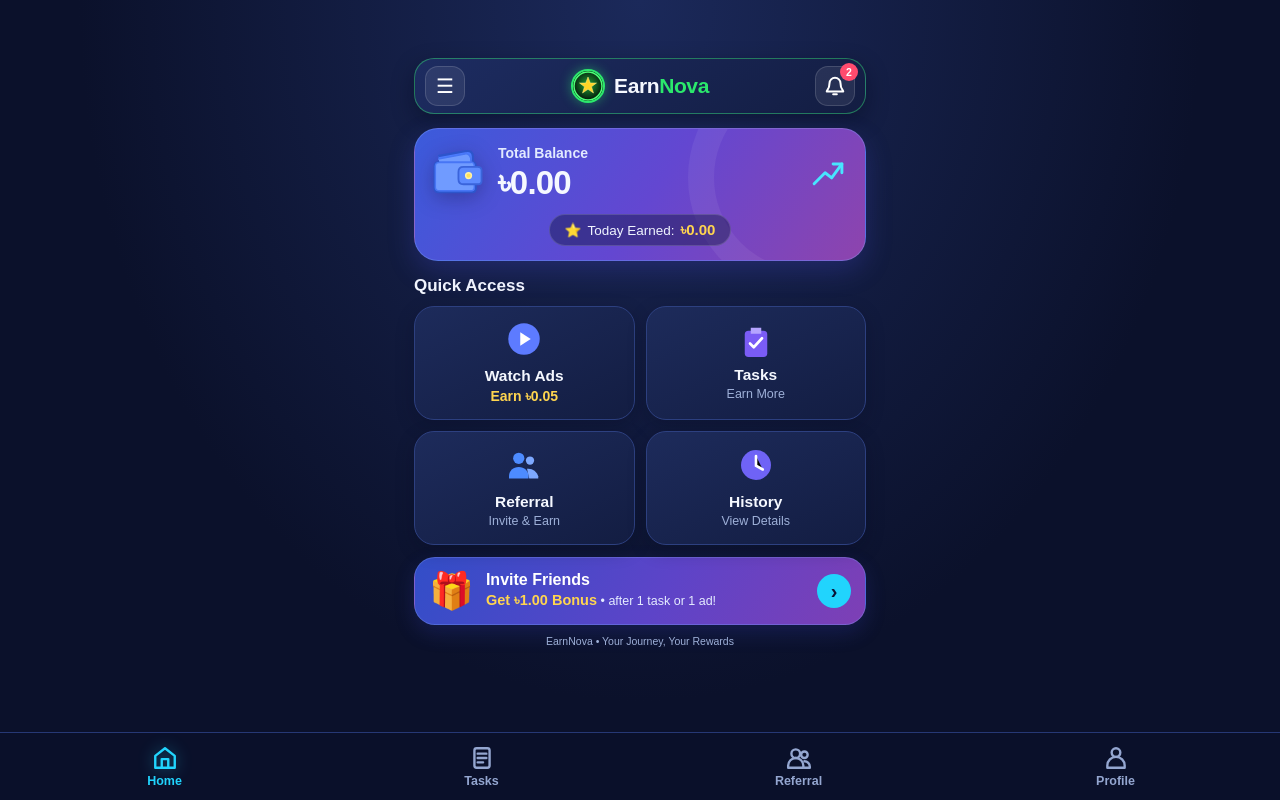
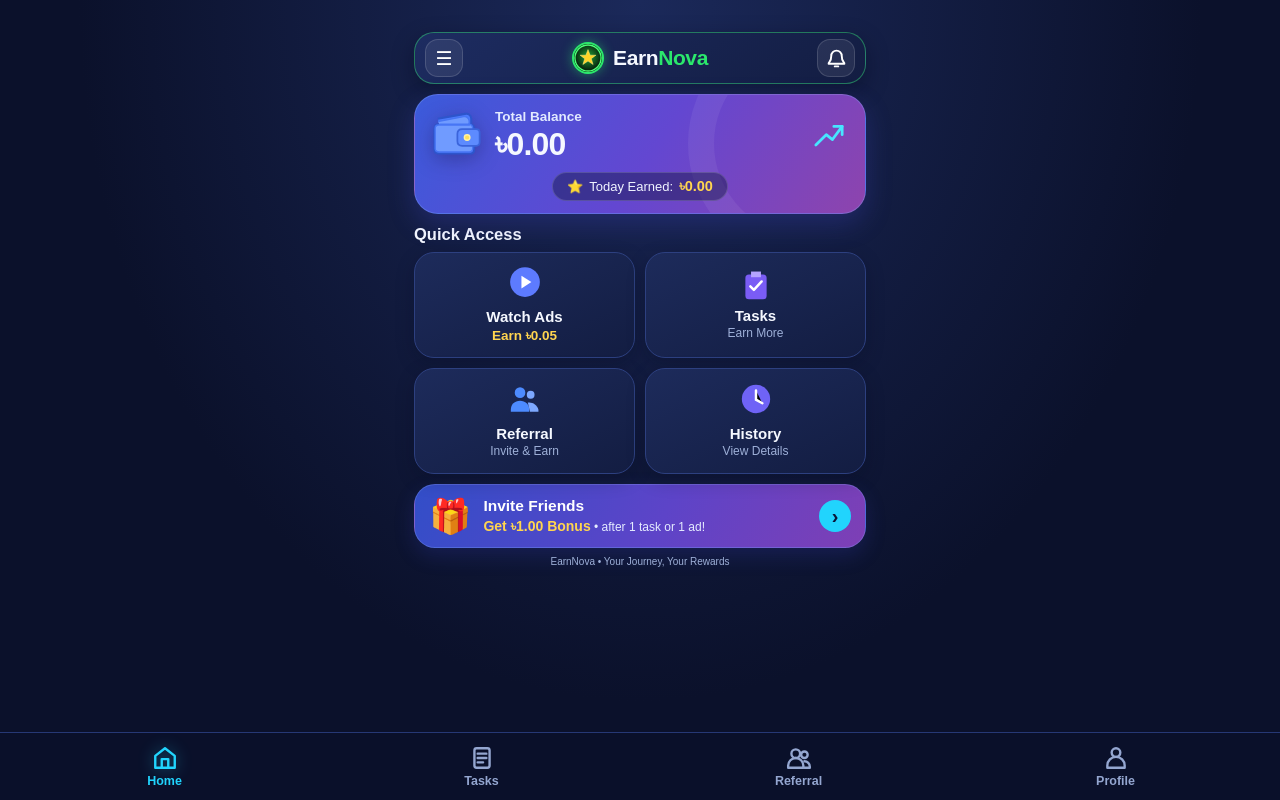
Before and after one commit to raihancreation999/EarnNova, a website: page public/index.html in a window 1280 px wide. Drawn offline with Linux system fonts and the light colour scheme.

Commit message:
Update index.html

```diff
--- a/public/index.html
+++ b/public/index.html
@@ -17,13 +17,13 @@ body{
  background:radial-gradient(ellipse at 50% 0%,#1B295A 0%,var(--bg) 62%);
  color:var(--text);
  min-height:100vh;
- padding-top:calc(52px + env(safe-area-inset-top));
+ padding-top:calc(30px + env(safe-area-inset-top));
  padding-bottom:calc(84px + env(safe-area-inset-bottom));
 }
 button{font-family:inherit;cursor:pointer}
-.container{width:100%;max-width:480px;margin:auto;padding:6px 14px 14px}
+.container{width:100%;max-width:480px;margin:auto;padding:2px 14px 12px}
 
-/* Top Separate Header Box (Menu + Custom Logo + Bell only, no support icon) */
+/* Top Separate Header Box (Menu + Custom Logo + Bell only) */
 .header-box{
  display:grid;
  grid-template-columns:44px 1fr 44px;
@@ -32,8 +32,8 @@ button{font-family:inherit;cursor:pointer}
  background:linear-gradient(145deg,#1D2C61,#131D42);
  border:1.5px solid rgba(53,231,120,.45);
  border-radius:20px;
- padding:7px 10px;
- margin-bottom:14px;
+ padding:6px 10px;
+ margin-bottom:10px;
  box-shadow:0 8px 22px rgba(4,8,26,.4);
 }
 .header-menu,.notification-btn{
@@ -44,11 +44,11 @@ button{font-family:inherit;cursor:pointer}
  display:grid;
  place-items:center;
  position:relative;
- width:40px;
- height:40px;
+ width:38px;
+ height:38px;
 }
-.header-menu{font-size:20px}
-.notification-btn{font-size:20px}
+.header-menu{font-size:19px}
+.notification-btn{font-size:19px}
 .logo{
  display:flex;
  justify-content:center;
@@ -60,8 +60,8 @@ button{font-family:inherit;cursor:pointer}
  min-width:0;
 }
 .logo-img{
- width:34px;
- height:34px;
+ width:32px;
+ height:32px;
  border-radius:50%;
  object-fit:cover;
  border:2px solid #2BE86C;
@@ -72,25 +72,11 @@ button{font-family:inherit;cursor:pointer}
 .logo span{color:#2BE86C}
 .header-actions{display:flex;justify-content:flex-end}
 .icon-svg{width:1em;height:1em;display:block;stroke:currentColor;fill:none;stroke-width:2.2;stroke-linecap:round;stroke-linejoin:round}
-.notification-btn .icon-svg{width:22px;height:22px}
-.notification-dot{
- position:absolute;
- top:-4px;
- right:-4px;
- background:#FF4B6E;
- color:#fff;
- font-size:10.5px;
- font-weight:bold;
- width:18px;
- height:18px;
- border-radius:50%;
- display:grid;
- place-items:center;
-}
+.notification-btn .icon-svg{width:21px;height:21px}
 
-.wallet-svg{width:52px;height:52px;filter:drop-shadow(0 5px 10px rgba(20,15,60,.32))}
-.growth-svg{width:38px;height:38px;stroke:#47E5FF;stroke-width:4;fill:none;stroke-linecap:round;stroke-linejoin:round}
-.quick-icon svg{width:36px;height:36px}
+.wallet-svg{width:50px;height:50px;filter:drop-shadow(0 5px 10px rgba(20,15,60,.32))}
+.growth-svg{width:36px;height:36px;stroke:#47E5FF;stroke-width:4;fill:none;stroke-linecap:round;stroke-linejoin:round}
+.quick-icon svg{width:34px;height:34px}
 .nav-item .nav-svg{width:26px;height:26px;margin:0 auto 3px}
 
 /* Balance Card */
@@ -99,15 +85,15 @@ button{font-family:inherit;cursor:pointer}
  overflow:hidden;
  border:1px solid rgba(130,170,255,.32);
  border-radius:24px;
- padding:16px 16px 14px;
- margin-bottom:15px;
+ padding:14px 16px 12px;
+ margin-bottom:11px;
  background:linear-gradient(125deg,#3B5BDB 0%,#6347D1 52%,#8E44AD 100%);
  box-shadow:0 10px 26px rgba(68,75,210,.26);
 }
 .balance-card:before{content:"";position:absolute;width:185px;height:185px;border:26px solid rgba(255,255,255,.06);border-radius:50%;right:-60px;top:-70px}
-.balance-main{position:relative;z-index:1;display:grid;grid-template-columns:56px 1fr 40px;align-items:center;gap:11px}
-.balance-label{font-size:14px;color:#E2EAFF;margin-bottom:3px;font-weight:600}
-.balance{font-size:33px;font-weight:800;letter-spacing:-0.8px;white-space:nowrap}
+.balance-main{position:relative;z-index:1;display:grid;grid-template-columns:54px 1fr 38px;align-items:center;gap:10px}
+.balance-label{font-size:13.5px;color:#E2EAFF;margin-bottom:2px;font-weight:600}
+.balance{font-size:32px;font-weight:800;letter-spacing:-0.8px;white-space:nowrap}
 .today-earned{
  position:relative;
  z-index:2;
@@ -115,24 +101,24 @@ button{font-family:inherit;cursor:pointer}
  align-items:center;
  justify-content:center;
  gap:6px;
- margin:11px auto 0;
- padding:6px 15px;
+ margin:9px auto 0;
+ padding:5px 14px;
  width:fit-content;
  max-width:100%;
  background:rgba(16,22,64,.44);
  border:1px solid rgba(255,255,255,.15);
  border-radius:26px;
- font-size:13.5px;
+ font-size:13px;
  color:#F0F4FF;
  white-space:nowrap;
 }
-.today-earned strong{color:var(--gold);font-size:15px}
+.today-earned strong{color:var(--gold);font-size:14.5px}
 
 /* Quick Access Grid */
-.section-title{font-size:17px;font-weight:800;margin:0 0 10px}
-.quick-grid{display:grid;grid-template-columns:1fr 1fr;gap:11px}
+.section-title{font-size:16.5px;font-weight:800;margin:0 0 8px}
+.quick-grid{display:grid;grid-template-columns:1fr 1fr;gap:10px}
 .quick-card{
- min-height:114px;
+ min-height:106px;
  display:flex;
  flex-direction:column;
  align-items:center;
@@ -141,25 +127,25 @@ button{font-family:inherit;cursor:pointer}
  background:linear-gradient(155deg,#1D2B5B,#131D42);
  border:1px solid #2D4080;
  border-radius:20px;
- padding:11px 9px;
+ padding:10px 8px;
  cursor:pointer;
  box-shadow:0 6px 18px rgba(6,10,30,.26);
  transition:transform .14s,border-color .14s;
 }
 .quick-card:active{transform:scale(.97);border-color:#21D4FD}
-.quick-icon{margin-bottom:6px}
-.quick-card h3{font-size:15.5px;margin-bottom:2px;font-weight:750}
-.quick-card p{font-size:12.5px;color:var(--muted);line-height:1.35}
-.quick-card .highlight{color:var(--gold);font-weight:750;font-size:14px}
+.quick-icon{margin-bottom:5px}
+.quick-card h3{font-size:15px;margin-bottom:2px;font-weight:750}
+.quick-card p{font-size:12px;color:var(--muted);line-height:1.3}
+.quick-card .highlight{color:var(--gold);font-weight:750;font-size:13.5px}
 
 /* Invite Banner */
 .invite-card{
- margin-top:12px;
+ margin-top:10px;
  width:100%;
  display:flex;
  align-items:center;
  gap:12px;
- padding:12px 14px;
+ padding:11px 14px;
  border-radius:21px;
  border:1px solid rgba(135,165,255,.32);
  background:linear-gradient(120deg,#324EC8,#5D44C8 55%,#7E3FB5);
@@ -168,19 +154,19 @@ button{font-family:inherit;cursor:pointer}
  text-align:left;
  color:white;
 }
-.invite-icon{font-size:36px;flex-shrink:0}
+.invite-icon{font-size:34px;flex-shrink:0}
 .invite-text{flex:1;min-width:0}
-.invite-text h3{font-size:16px;margin-bottom:2px}
-.invite-text p{font-size:12.5px;line-height:1.35;color:#E5ECFF}
-.invite-text strong{color:var(--gold);font-size:14.5px}
+.invite-text h3{font-size:15.5px;margin-bottom:2px}
+.invite-text p{font-size:12px;line-height:1.35;color:#E5ECFF}
+.invite-text strong{color:var(--gold);font-size:14px}
 .invite-arrow{
  font-size:20px;
  flex-shrink:0;
  background:#21D4FD;
  color:#0A1538;
  font-weight:800;
- width:34px;
- height:34px;
+ width:32px;
+ height:32px;
  border-radius:50%;
  display:grid;
  place-items:center;
@@ -279,9 +265,9 @@ button{font-family:inherit;cursor:pointer}
 .menu-title{font-size:13px;font-weight:700}
 .menu-sub{font-size:11px;color:var(--muted);margin-top:1px}
 
-.notice{color:var(--muted);font-size:10.5px;text-align:center;margin-top:10px}
+.notice{color:var(--muted);font-size:10px;text-align:center;margin-top:8px}
 
-/* Bottom Navigation Bar (Full size & clear) */
+/* Bottom Navigation Bar */
 .bottom-nav{
  position:fixed;
  bottom:0;
@@ -334,7 +320,6 @@ button{font-family:inherit;cursor:pointer}
  <div class="header-actions">
   <button class="notification-btn" type="button" aria-label="Notifications" onclick="openPage('history')">
    <svg class="icon-svg" viewBox="0 0 24 24"><path d="M18 9a6 6 0 0 0-12 0c0 7-3 7-3 9h18c0-2-3-2-3-9"/><path d="M10 21h4"/></svg>
-   <span class="notification-dot">2</span>
   </button>
  </div>
 </header>
```
